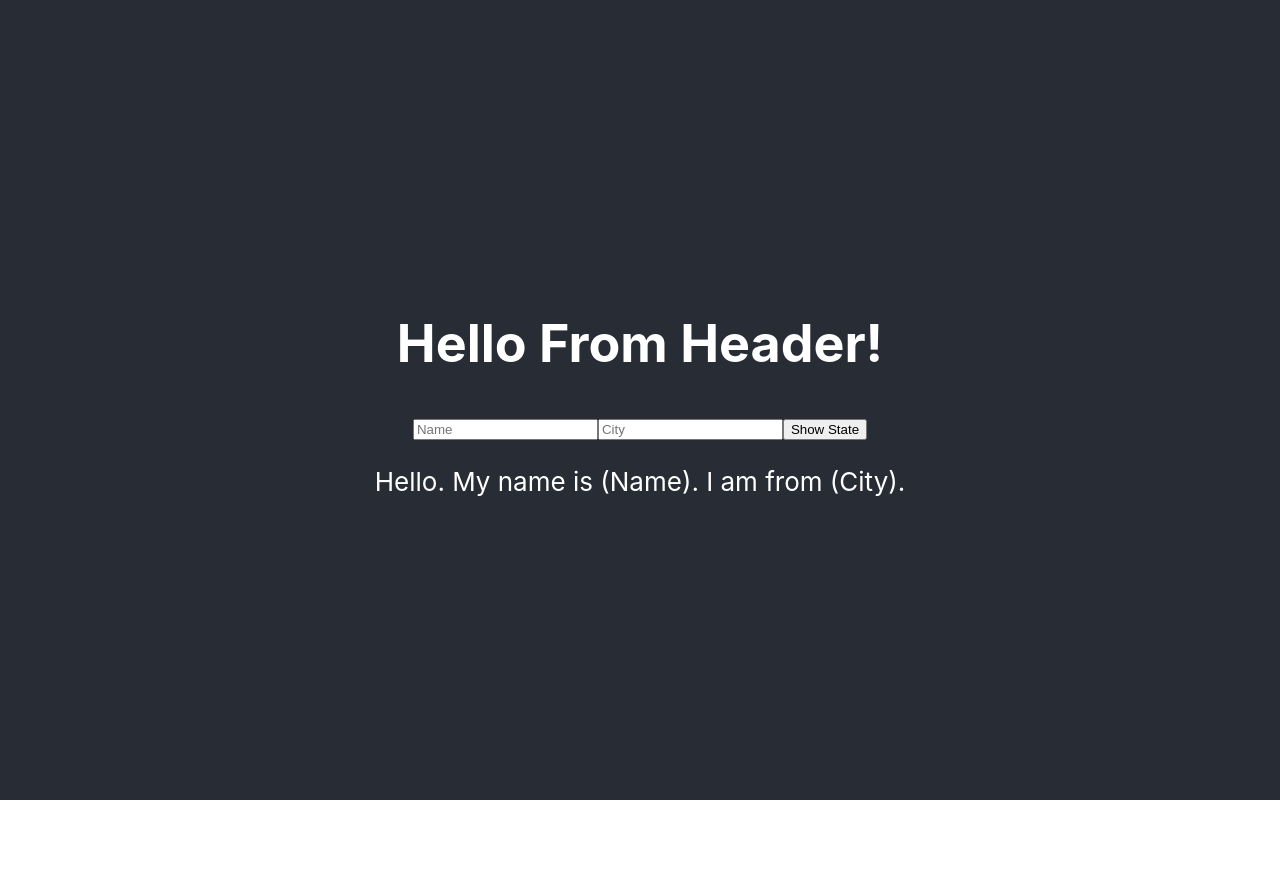
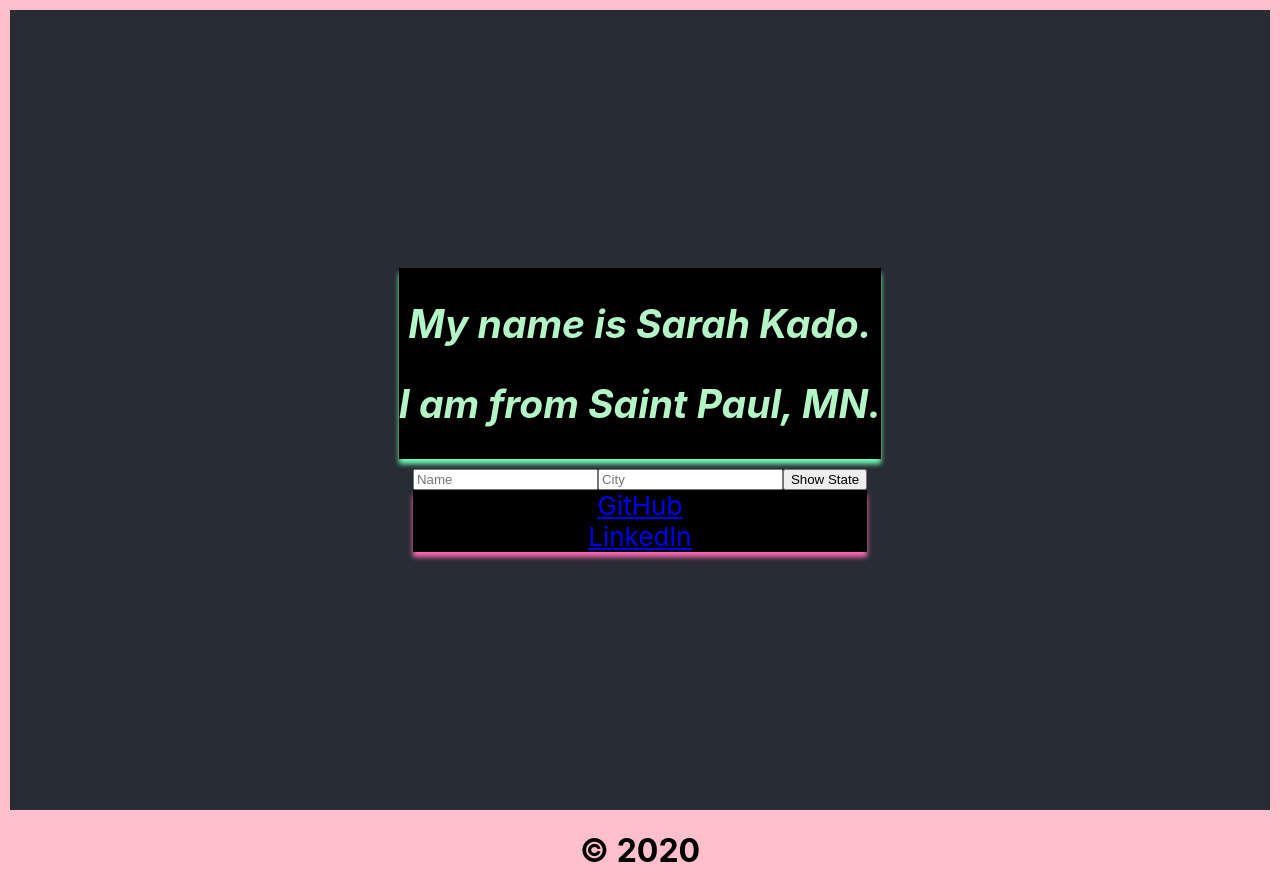
Before and after one commit to JoelleKado/website-deployment, a React (Create React App) app: page / in a window 1280 px wide. Before the commit the page ends 800 px from the top, so only its background shows below. Built offline with nearby package versions, Linux system fonts and the light colour scheme.

Commit message:
doing good

```diff
--- a/src/App.js
+++ b/src/App.js
@@ -5,8 +5,8 @@ import logo from './logo.svg';
 //let Component = React.Component
 import './App.css';
 
-import Header from './Components/Header/Header.js';
-//import Main from './Components/Header/Main.js';
+import Header from './Components/Header/Header.jsx';
+import Main from './Components/Main/Main.jsx';
 
 
 class App extends Component {
@@ -19,6 +19,7 @@ class App extends Component {
 
       </header>
       <main>
+        <Main/>
       </main>
     </div>
   );
--- a/src/Components/Header/Header.js
+++ b/src/Components/Header/Header.jsx
@@ -3,8 +3,8 @@ import React, {Component} from 'react';
 class Header extends Component{
 //every component must render something
 state = {
-    name : '(Name)',
-    city : '(City)'
+    name : 'Sarah Kado',
+    city : 'Saint Paul, MN'
 }
 //event handlers need arrow functions to work
 handleNameChange = (event) => {
@@ -36,13 +36,21 @@ render(){
     //{} on JSX are our window into javascript variables
     return (
         <>
-        <h1>Hello From Header!</h1>
+        <section id="helloSection">
+        <h1>My name is {this.state.name}.</h1>
+        <h2>I am from {this.state.city}.</h2>
+        </section>
         <div>
             <input placeholder="Name" onChange={this.handleNameChange} />
             <input placeholder="City" onChange={this.handleCityChange} />
             <button onClick={this.showState}>Show State</button>
-    <p>Hello. My name is {this.state.name}. I am from {this.state.city}.</p>
-       {/* this is a comment in JSX land */}
+
+            <section id="links">
+                <a href="https://github.com/JoelleKado">GitHub</a>
+                <br/>
+                <a href="https://www.linkedin.com/in/joellekado/">LinkedIn</a>
+            </section>
+            {/* this is a comment in JSX land */}
         </div>
         </>
     )
--- /dev/null
+++ b/src/Components/Main/Main.jsx
@@ -0,0 +1,26 @@
+import React, {Component} from 'react';
+
+class Main extends Component{
+//every component must render something
+
+//event handlers need arrow functions to work
+
+
+
+render(){
+    //{} on JSX are our window into javascript variables
+    return (
+        <>
+        <h1>&copy; 2020</h1>
+        {/* <div>
+            <input placeholder="Name" onChange={this.handleNameChange} />
+            <input placeholder="City" onChange={this.handleCityChange} />
+            <button onClick={this.showState}>Show State</button>
+    <p>Hello. My name is {this.state.name}. I am from {this.state.city}.</p>
+        </div> */}
+        </>
+    )
+ }
+}
+
+export default Main;
--- a/src/index.css
+++ b/src/index.css
@@ -1,5 +1,6 @@
 body {
-  margin: 0;
+  background-color: pink;
+  margin: 10px;
   font-family: -apple-system, BlinkMacSystemFont, 'Segoe UI', 'Roboto', 'Oxygen',
     'Ubuntu', 'Cantarell', 'Fira Sans', 'Droid Sans', 'Helvetica Neue',
     sans-serif;
@@ -11,3 +12,30 @@ code {
   font-family: source-code-pro, Menlo, Monaco, Consolas, 'Courier New',
     monospace;
 }
+
+.i {
+  font-style: italic;
+  }
+
+  h2 {
+  }
+
+  #helloSection {
+
+    background: black;
+      font-style: oblique;
+      color: rgb(180, 245, 200);
+      box-shadow: 0 5px 5px rgb(105, 255, 185);
+    }
+
+  #links {
+  background: black;
+    color: pink;
+    box-shadow: 0 5px 5px hotpink;
+  }
+
+
+
+  #header a {
+  text-decoration: none;
+  }
```
Also changed, not shown: 1 other file (tests, documents, lock files or other folders).
